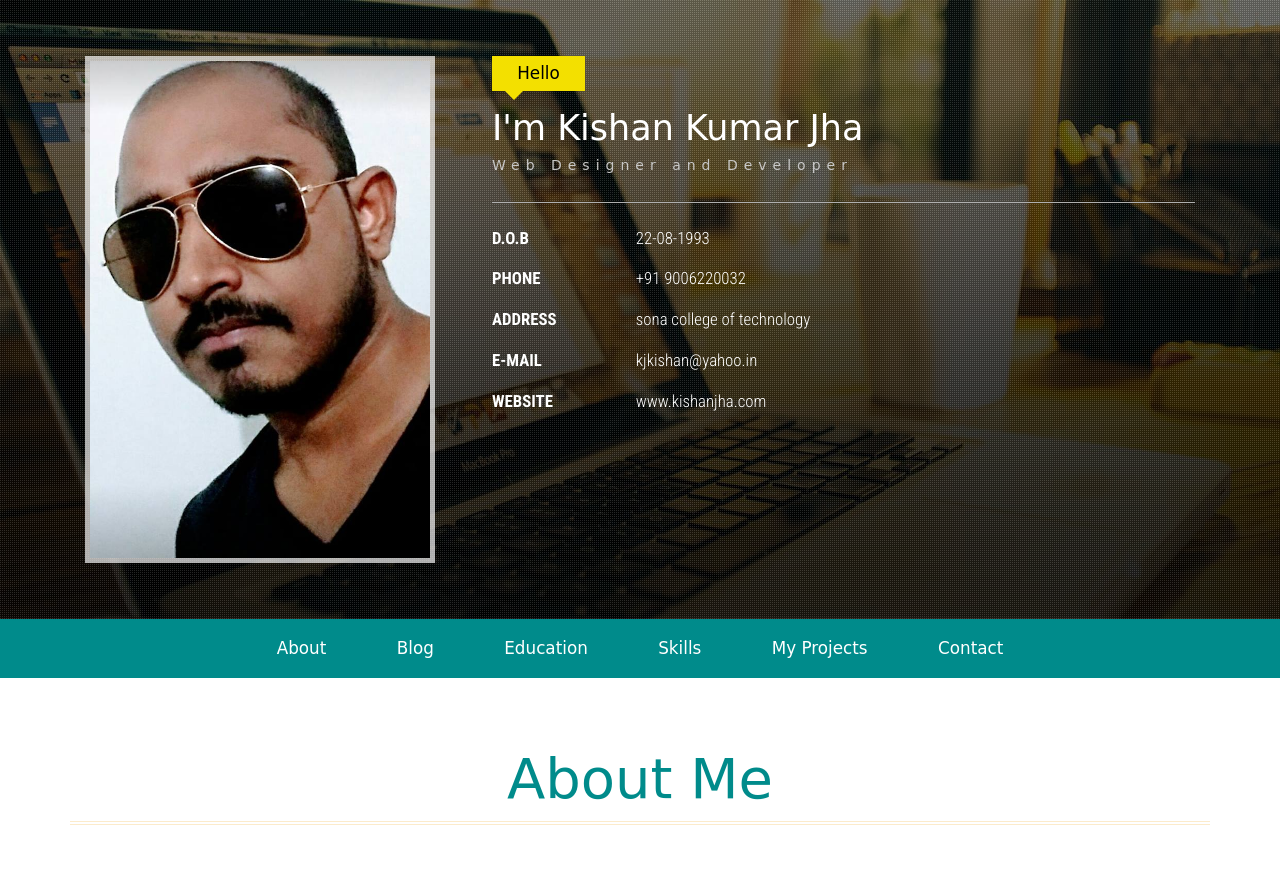
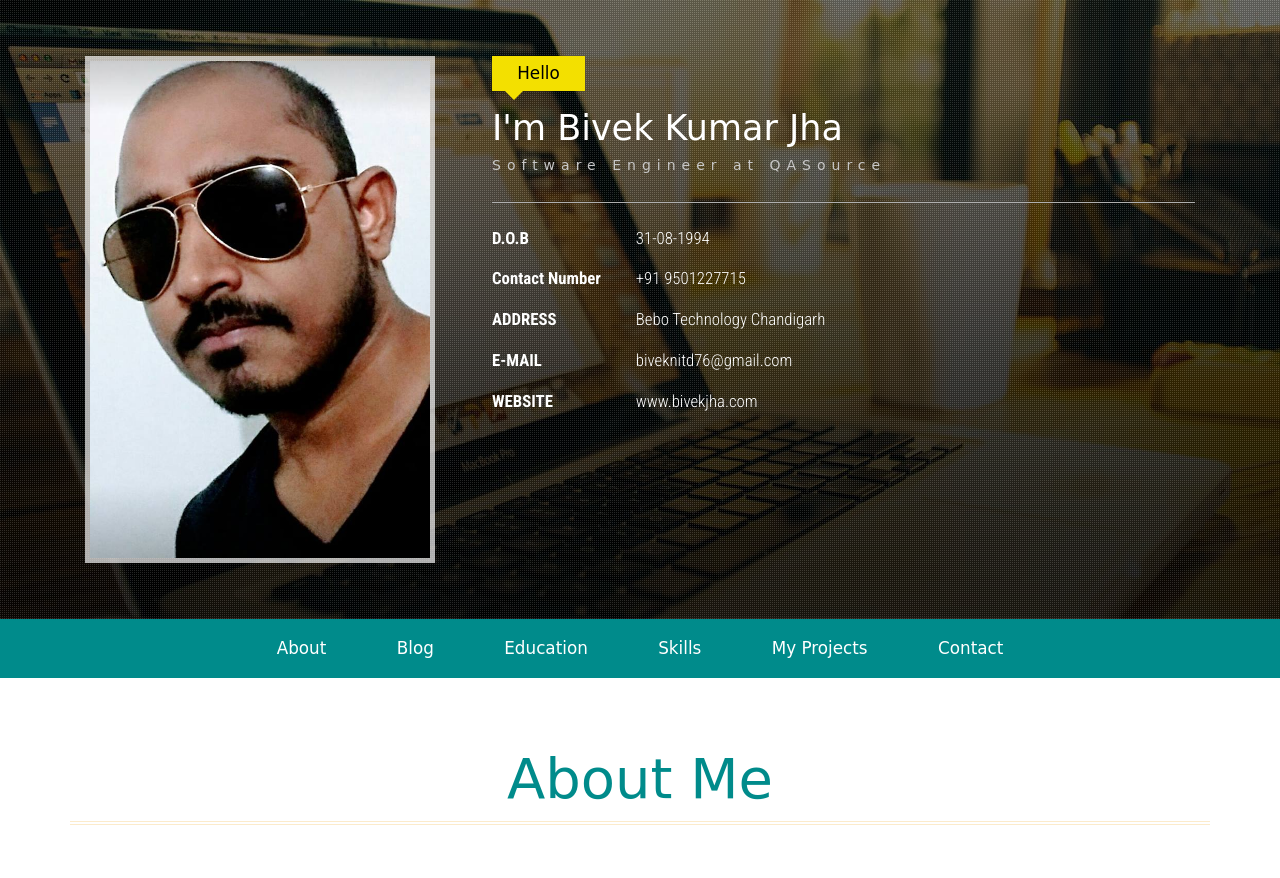
Before and after one commit to bivekjha90/bivekjha, a plain HTML site: page index.html in a window 1280 px wide. Shown: the top 878 px of the page. Drawn offline with Linux system fonts and the light colour scheme; a web font is replaced by a local one.

Commit message:
commit with some changes

```diff
--- a/index.html
+++ b/index.html
@@ -46,37 +46,37 @@
 				</div>
 				<div class="col-md-8 header-right">
 					<h2>Hello</h2>
-					<h1>I'm Kishan Kumar Jha</h1>
-					<h6>Web Designer and Developer</h6>
+					<h1>I'm Bivek Kumar Jha</h1>
+					<h6>Software Engineer at QASource</h6>
 					<ul class="address">
 						<li>
 							<ul class="address-text">
 								<li><b>D.O.B</b></li>
-								<li>22-08-1993</li>
+								<li>31-08-1994</li>
 							</ul>
 						</li>
 						<li>
 							<ul class="address-text">
-								<li><b>PHONE </b></li>
-								<li>+91 9006220032</li>
+								<li><b>Contact Number </b></li>
+								<li>+91 9501227715</li>
 							</ul>
 						</li>
 						<li>
 							<ul class="address-text">
 								<li><b>ADDRESS </b></li>
-								<li>sona college of technology</li>
+								<li>Bebo Technology Chandigarh</li>
 							</ul>
 						</li>
 						<li>
 							<ul class="address-text">
 								<li><b>E-MAIL </b></li>
-								<li><a href="mailto:kjkishan@yahoo.in"> kjkishan@yahoo.in</a></li>
+								<li><a href="mailto:biveknitd76@gmail.com">biveknitd76@gmail.com</a></li>
 							</ul>
 						</li>
 						<li>
 							<ul class="address-text">
 								<li><b>WEBSITE </b></li>
-								<li><a href="#">www.kishanjha.com</a></li>
+								<li><a href="#">www.bivekjha.com</a></li>
 							</ul>
 						</li>
 					</ul>
@@ -116,7 +116,9 @@
 		<div class="container">
 			<h3 class="title"> About Me</h3>
 			<div class="col-md-8 about-left">
-				<p><b>“Welcome, I am a software developer from Bihar India who loves to write software to build great products and help businesses succeed with their goals. I appreciate good design and I am seeing it's importance more then ever in todays apps, web sites and products. I am an aspiring entrepreneur who subscribes to the lean startup ideology and creator of "kishanjha.com", a app for Android. ”<b></p>
+				<p><b>“Welcome, I am a software developer from Bihar India who loves to write software to build great products and help businesses succeed with their goals.
+				I appreciate good design and I am seeing it's importance more then ever in todays apps, web sites and products.
+				I am an aspiring entrepreneur who subscribes to the lean startup ideology and creator of "bivekjha.com", a app for Android. ”<b></p>
 
 			</div>
 			<div class="col-md-4 about-right">
```
